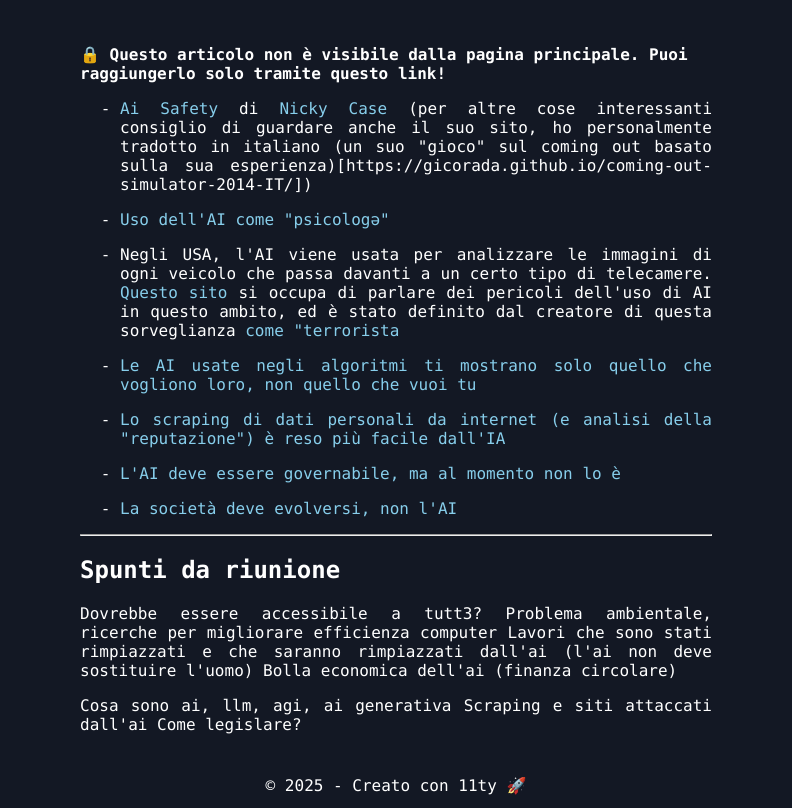
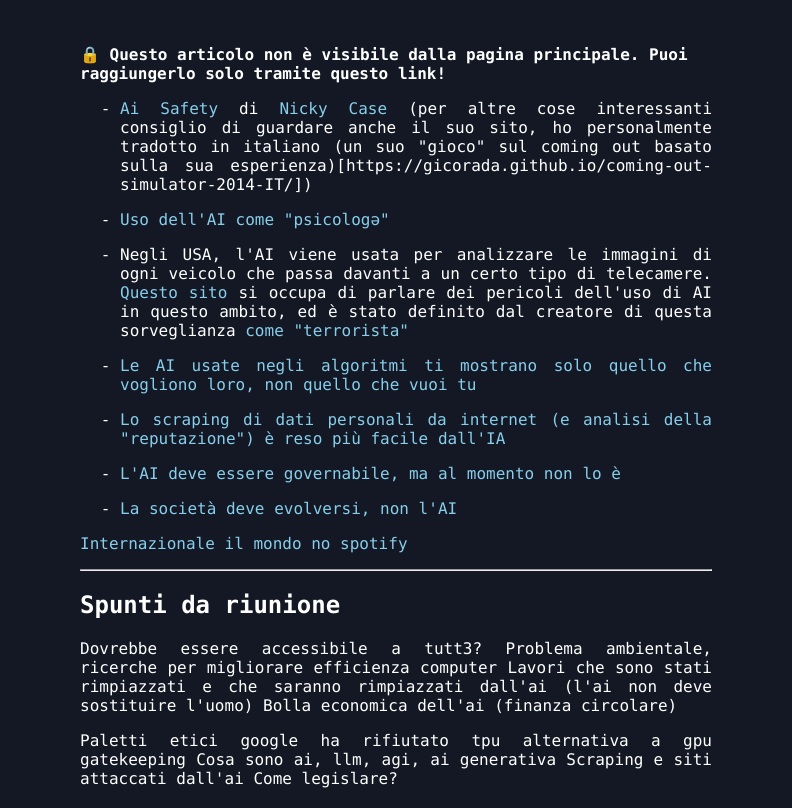
Before and after one commit to gicorada/blog, an Eleventy site: page posts/2026/02/rete-280226.md in a window 1280 px wide. Shown: the part 126-934 px from the top of the page, without its empty margins (244-1036 px from the left). Built offline with nearby package versions, Linux system fonts and the light colour scheme; Eleventy itself is replaced by a stand-in of ours; files that its build step writes are made by us from their sources.

Commit message:
aggiunto

```diff
--- a/posts/2026/02/rete-280226.md
+++ b/posts/2026/02/rete-280226.md
@@ -21,7 +21,7 @@ keywords: []
 
 - [Uso dell'AI come "psicologə"](https://www.404media.co/chatgpt-answered-high-risk-questions-about-suicide-new-study-finds/)
 
-- Negli USA, l'AI viene usata per analizzare le immagini di ogni veicolo che passa davanti a un certo tipo di telecamere. [Questo sito](https://deflock.org/) si occupa di parlare dei pericoli dell'uso di AI in questo ambito, ed è stato definito dal creatore di questa sorveglianza [come "terrorista](https://www.youtube.com/watch?v=l-kZGrDz7PU)
+- Negli USA, l'AI viene usata per analizzare le immagini di ogni veicolo che passa davanti a un certo tipo di telecamere. [Questo sito](https://deflock.org/) si occupa di parlare dei pericoli dell'uso di AI in questo ambito, ed è stato definito dal creatore di questa sorveglianza [come "terrorista"](https://www.youtube.com/watch?v=l-kZGrDz7PU)
 
 - [Le AI usate negli algoritmi ti mostrano solo quello che vogliono loro, non quello che vuoi tu](https://www.nytimes.com/2026/02/10/technology/personaltech/ai-google-meta-opt-out.html)
 
@@ -33,6 +33,8 @@ keywords: []
 
 
 
+[Internazionale il mondo no spotify](https://www.internazionale.it/podcast/ilmondo)
+
 ---
 
 ## Spunti da riunione
@@ -42,6 +44,9 @@ Problema ambientale, ricerche per migliorare efficienza computer
 Lavori che sono stati rimpiazzati e che saranno rimpiazzati dall'ai (l'ai non deve sostituire l'uomo)
 Bolla economica dell'ai (finanza circolare)
 
+Paletti etici google ha rifiutato
+tpu alternativa a gpu
+gatekeeping
 Cosa sono ai, llm, agi, ai generativa
 Scraping e siti attaccati dall'ai
 Come legislare?
```
